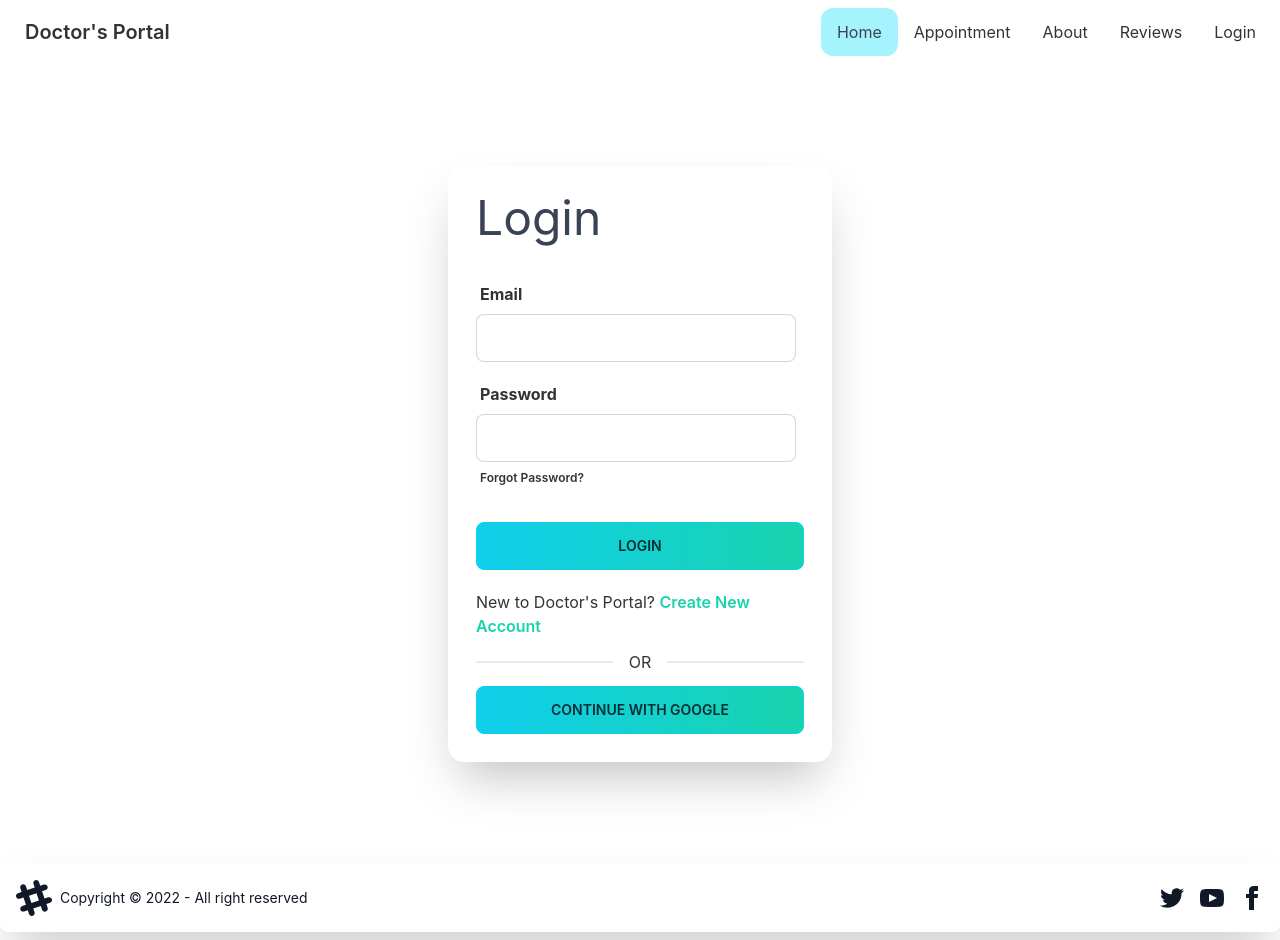
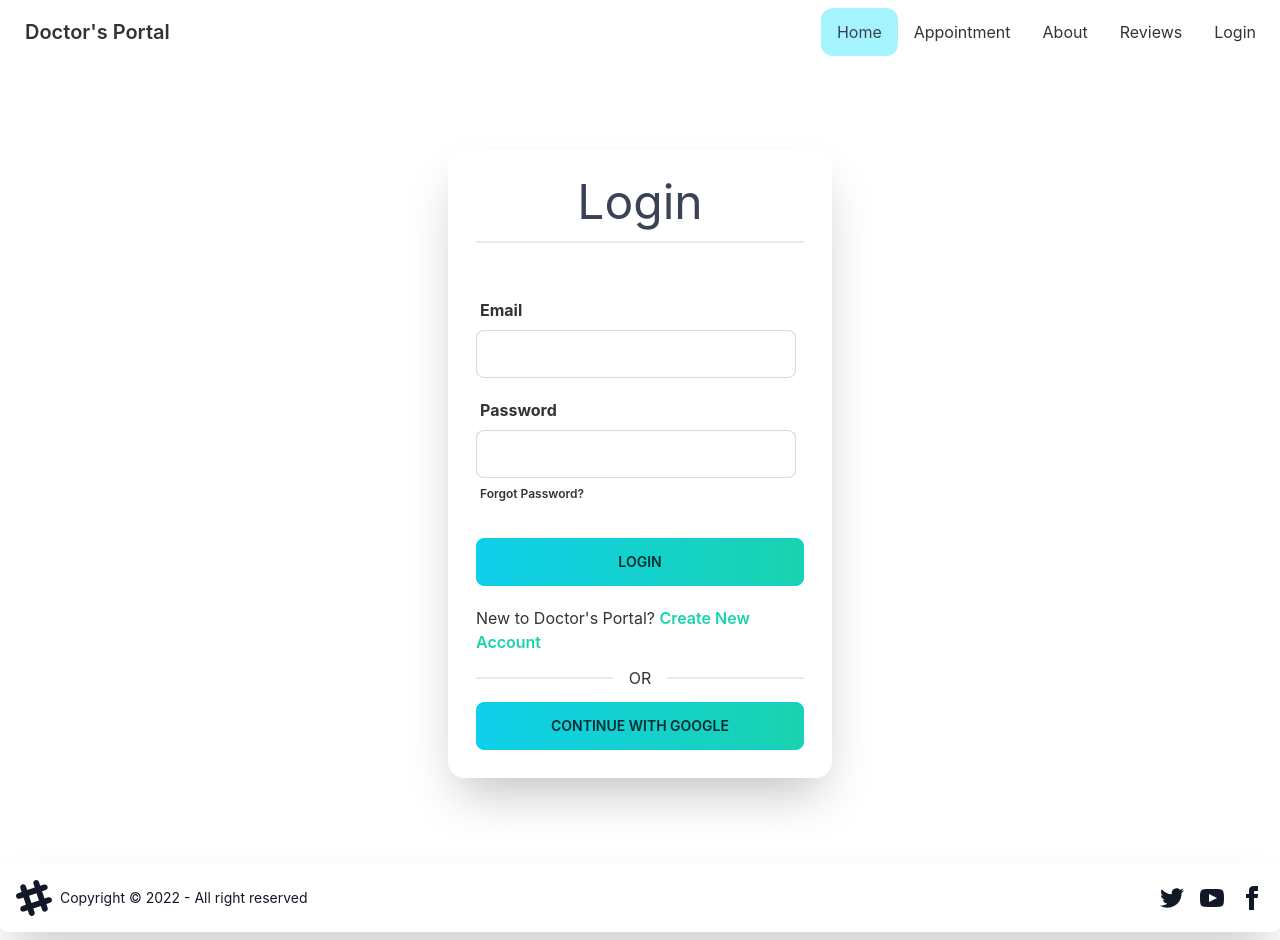
Before and after one commit to Fahmidur-arnob/I_Doctor, a React (Create React App) app: page /login in a window 1280 px wide. Built offline with nearby package versions, Linux system fonts and the light colour scheme.

Commit message:
added firebase

```diff
--- a/src/Pages/Login/Login.js
+++ b/src/Pages/Login/Login.js
@@ -6,13 +6,18 @@ import { Link } from 'react-router-dom';
 const Login = () => {
 
     const { register, handleSubmit } = useForm();
-    const [data, setData] = useState("");
+    const [data, setData] = useState('');
+
+    const handleLogin = data =>{
+        console.log(data);
+    }
 
     return (
         <div className='h-[800px] flex justify-center items-center'>
             <div className='shadow-2xl m-4 p-7 rounded-2xl w-96'>
-                <h1 className='text-5xl text-accent mb-8'>Login</h1>
-                <form onSubmit={handleSubmit((data) => setData(JSON.stringify(data)))}>
+                <h1 className='text-5xl text-accent text-center'>Login</h1>
+                <div className="divider mt-2 mb-10"></div>
+                <form onSubmit={handleSubmit(handleLogin)}>
 
                     <div className="form-control w-full max-w-xs mb-3">
                         <label className="label">
```
Also changed, not shown: firebase.config.js (added, +18 -0 lines).
